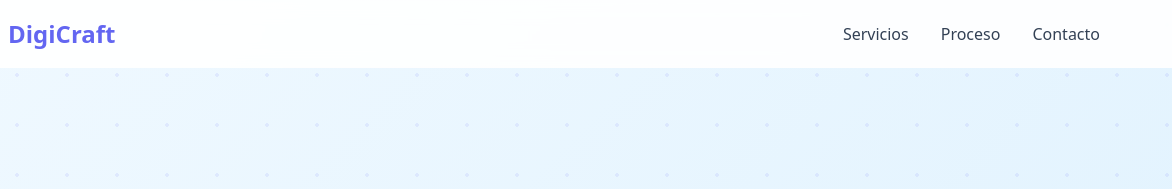
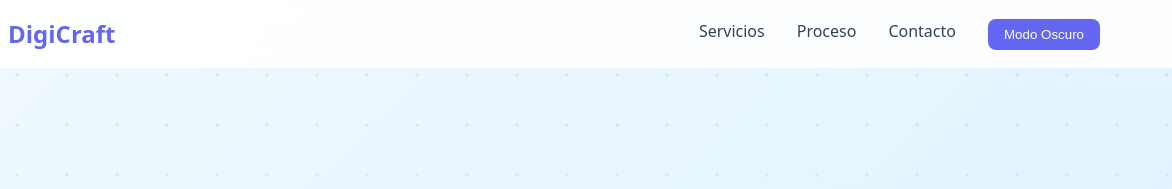
Before and after one commit to Ezebruno/PaginaWeb, a plain HTML site: page index.html in a window 1280 px wide. Shown: the top 189 px of the page, 108-1280 px from the left. Drawn offline with Linux system fonts and the light colour scheme.

Commit message:
Update index.html

```diff
--- a/index.html
+++ b/index.html
@@ -6,6 +6,7 @@
     <title>DigiCraft - Soluciones Digitales</title>
     <link rel="stylesheet" href="style.css">
 </head>
+
 <body>
     <!-- Navigation -->
     <nav class="navbar">
@@ -28,6 +29,7 @@
                 <a href="#servicios">Servicios</a>
                 <a href="#proceso">Proceso</a>
                 <a href="#contacto">Contacto</a>
+                <button id="themeToggle">Modo Oscuro</button>
             </div>
         </div>
     </nav>
```
